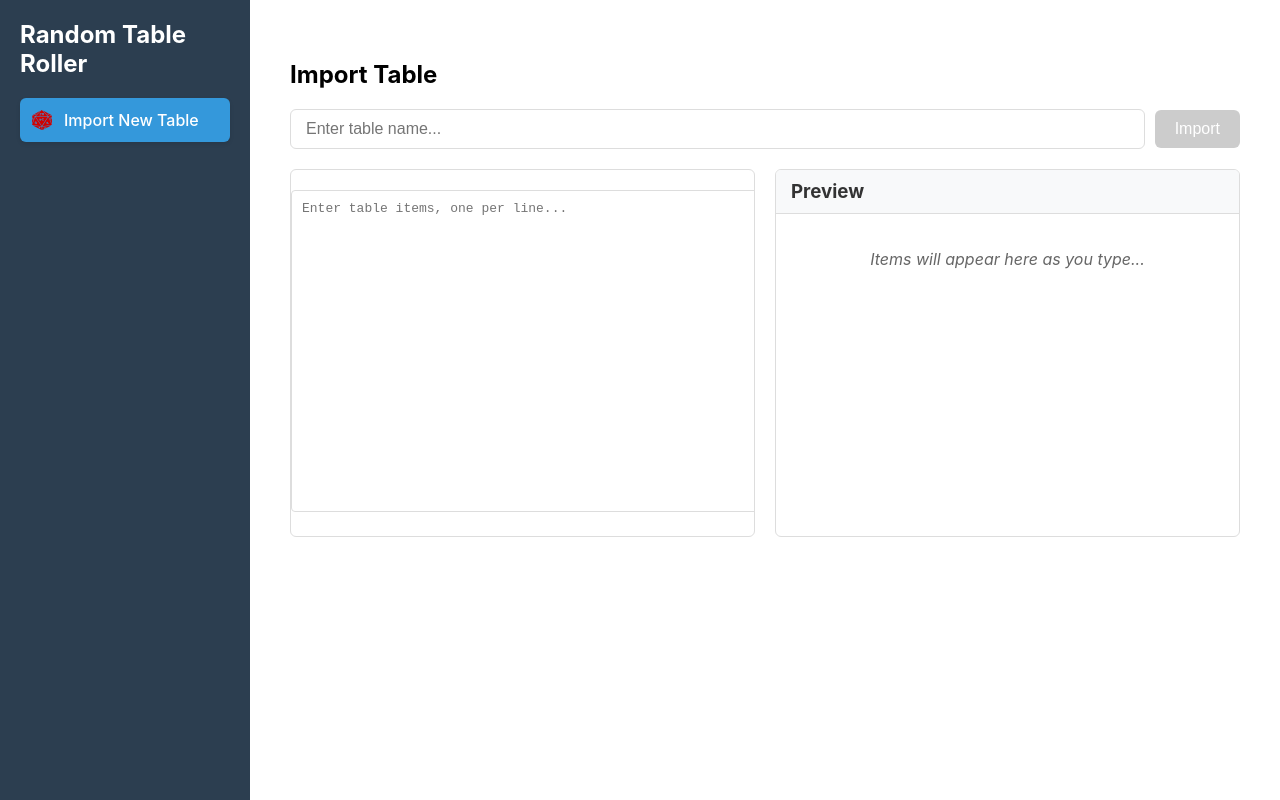
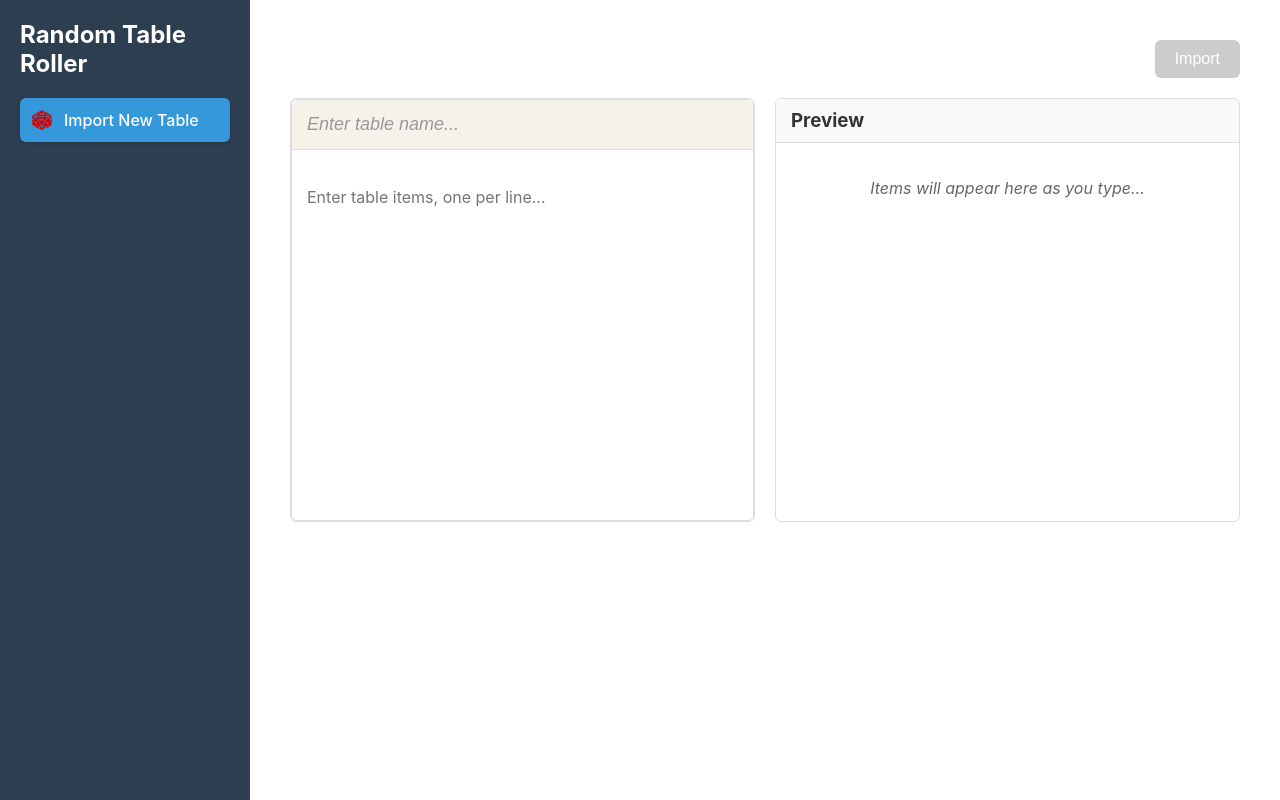
Before and after one commit to Pyro979/rtr, a React (Create React App) app: page /import in a window 1280 px wide. Built offline with nearby package versions, Linux system fonts and the light colour scheme; a web font is replaced by a local one.

Commit message:
change where name is entered

```diff
--- a/src/components/EditMode.js
+++ b/src/components/EditMode.js
@@ -46,16 +46,7 @@ const EditMode = ({ table, onUpdate, onDelete }) => {
 
   return (
     <div className="edit-mode">
-      <h2>{TEXT.edit.title}</h2>
-
-      <div className="name-input-group">
-        <input
-          type="text"
-          value={editedName}
-          onChange={(e) => handleNameChange(e.target.value)}
-          placeholder="Enter table name..."
-          className="table-name-input"
-        />
+      <div className="edit-actions">
         <button
           onClick={handleSave}
           className="action-button primary-button"
@@ -75,6 +66,7 @@ const EditMode = ({ table, onUpdate, onDelete }) => {
         text={editedText}
         onTextChange={handleTextChange}
         tableName={editedName}
+        onTableNameChange={handleNameChange}
         placeholder={TEXT.edit.contentPlaceholder}
       />
 
--- a/src/components/ImportMode.js
+++ b/src/components/ImportMode.js
@@ -38,20 +38,7 @@ const ImportMode = ({ onImport }) => {
 
   return (
     <div className="import-mode">
-      <h2>{TEXT.import.title}</h2>
-
-      <div className="name-input-group">
-        <input
-          id="tableName"
-          type="text"
-          value={tableName}
-          onChange={(e) => {
-            setTableName(e.target.value);
-            setError('');
-          }}
-          placeholder={TEXT.import.namePlaceholder}
-          className="table-name-input"
-        />
+      <div className="edit-actions">
         <button
           onClick={handleImport}
           className="action-button primary-button"
@@ -68,6 +55,10 @@ const ImportMode = ({ onImport }) => {
           setError('');
         }}
         tableName={tableName}
+        onTableNameChange={(name) => {
+          setTableName(name);
+          setError('');
+        }}
         placeholder={TEXT.import.contentPlaceholder}
       />
 
--- a/src/components/TableEditor.css
+++ b/src/components/TableEditor.css
@@ -37,3 +37,66 @@ textarea {
   color: #e74c3c;
   margin: 10px 0;
 }
+
+.table-editor {
+  flex: 1;
+  display: flex;
+  flex-direction: column;
+  border: 1px solid #ddd;
+  border-radius: 6px;
+  overflow: hidden;
+}
+
+.editor-header {
+  padding: 10px 15px;
+  background-color: #f5f2ea;
+  border-bottom: 1px solid #ddd;
+}
+
+.editor-header h3 {
+  margin: 0;
+  color: #333;
+}
+
+.editor-header .table-name-input {
+  width: 100%;
+  padding: 4px 0;
+  font-size: 18px;
+  font-weight: 500;
+  color: #333;
+  background: none;
+  border: none;
+  border-radius: 0;
+  transition: background-color 0.2s;
+}
+
+.editor-header .table-name-input::placeholder {
+  color: #999;
+  font-style: italic;
+  font-weight: normal;
+}
+
+.editor-header .table-name-input:hover {
+  background-color: rgba(0, 0, 0, 0.03);
+}
+
+.editor-header .table-name-input:focus {
+  outline: none;
+  background-color: rgba(0, 0, 0, 0.05);
+}
+
+.table-editor textarea {
+  flex: 1;
+  width: 100%;
+  min-height: 300px;
+  padding: 15px;
+  border: none;
+  resize: vertical;
+  font-family: inherit;
+  font-size: inherit;
+  line-height: 1.5;
+}
+
+.table-editor textarea:focus {
+  outline: none;
+}
--- a/src/components/TableEditor.js
+++ b/src/components/TableEditor.js
@@ -1,9 +1,25 @@
 import React from 'react';
 import './TableEditor.css';
 
-const TableEditor = ({ text, placeholder, onTextChange }) => {
+const TableEditor = ({ text, placeholder, onTextChange, tableName = '', onTableNameChange }) => {
+  const handleNameChange = (e) => {
+    // Prevent newlines in the name
+    const newName = e.target.value.replace(/\n/g, '');
+    onTableNameChange?.(newName);
+  };
+
   return (
     <div className="table-editor">
+      <div className="editor-header">
+        <input
+          type="text"
+          value={tableName}
+          onChange={handleNameChange}
+          placeholder="Enter table name..."
+          className="table-name-input"
+          maxLength={100} // Prevent extremely long names
+        />
+      </div>
       <textarea
         value={text}
         placeholder={placeholder}
--- a/src/components/shared/TableEditorWithPreview.js
+++ b/src/components/shared/TableEditorWithPreview.js
@@ -7,6 +7,7 @@ const TableEditorWithPreview = ({
   text,
   onTextChange,
   tableName,
+  onTableNameChange,
   placeholder,
   className = ''
 }) => {
@@ -21,6 +22,8 @@ const TableEditorWithPreview = ({
           text={text}
           onTextChange={onTextChange}
           placeholder={placeholder}
+          tableName={tableName}
+          onTableNameChange={onTableNameChange}
         />
       </div>
 
--- a/src/styles/shared.css
+++ b/src/styles/shared.css
@@ -17,6 +17,13 @@
 .table-name-input:focus {
   border-color: #007bff;
   outline: none;
+}
+
+.edit-actions {
+  display: flex;
+  gap: 10px;
+  justify-content: flex-end;
+  margin-bottom: 20px;
 }
 
 .action-button {
@@ -67,4 +74,8 @@
   .table-name-input, .action-button {
     width: 100%;
   }
+
+  .edit-actions {
+    flex-direction: column;
+  }
 }
```
